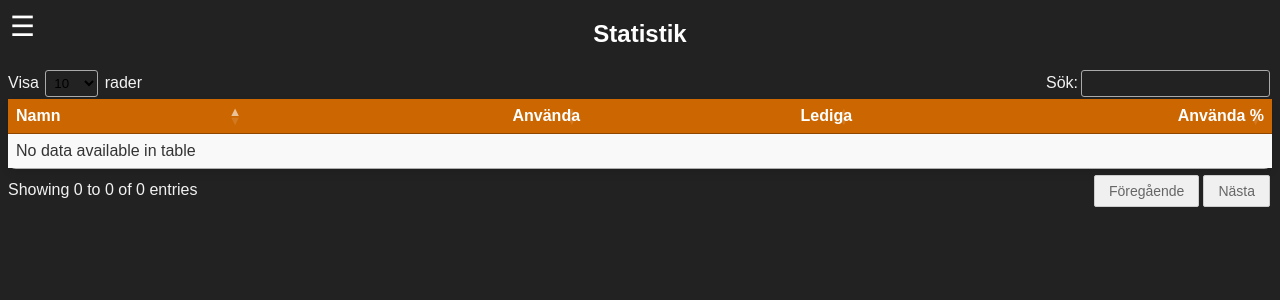
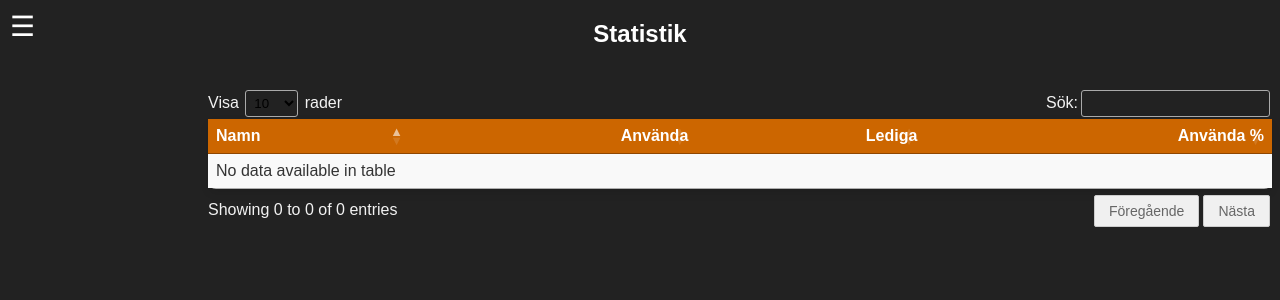
Before and after one commit to andershagman/network_utility, a Flask app: page /stats in a window 1280 px wide. Shown: the top 300 px of the page. Run offline with Flask 3, Linux system fonts and the light colour scheme; data that the repository does not hold is empty; some libraries are stand-ins or nearby versions.

Commit message:
vänsterjustering

```diff
--- a/static/style.css
+++ b/static/style.css
@@ -37,13 +37,18 @@ body {
     table#dataTable tbody tr:hover {
       background-color: #ddd;
     }
+
+/* Vänsterjusterad variant */
+table.left-align td,
+table.left-align th {
+  text-align: left;
 }
 
 /* Lägg marginal runt hela tabellen */
 #dataTable_wrapper {
-  margin: 40px auto;
-  max-width: 95%;
-  margin-left: 190px;
+  width: calc(100% - 200px); /* Justera beroende på menybredd */
+  margin-left: 200px;        /* Skjut hela tabellen åt höger */
+  margin-top: 40px;
 }
 
 #dataTable th.right-align {
```
